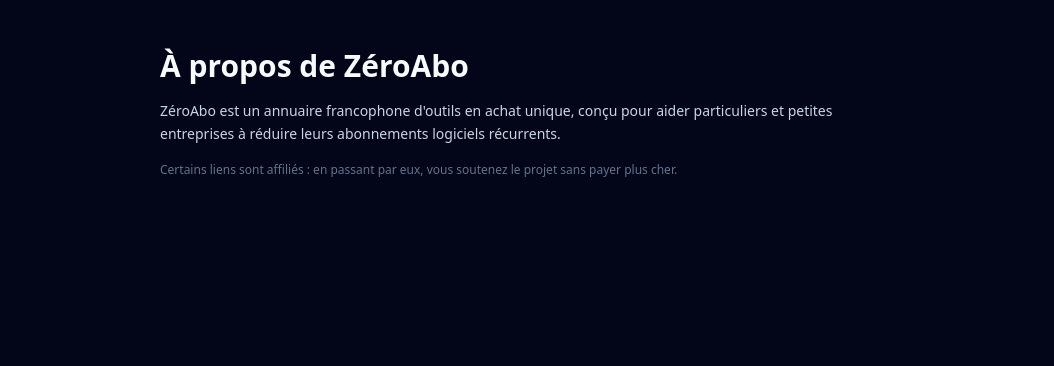
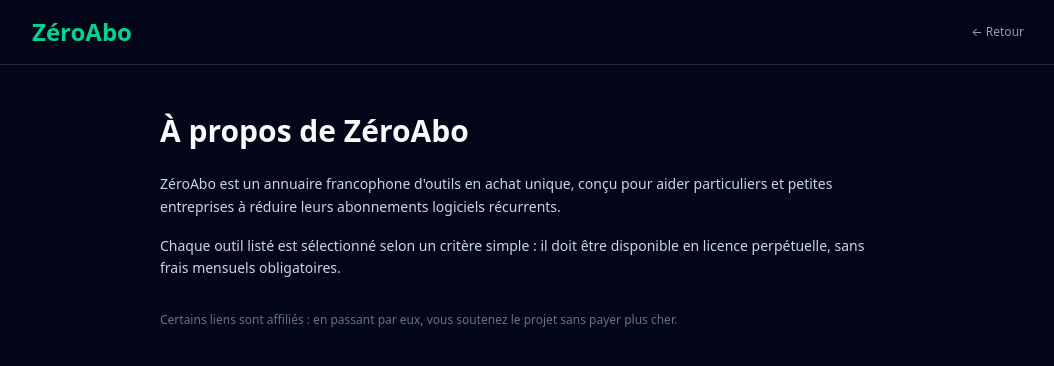
Before and after one commit to votreboosterdigital/zeroabo, a Next.js app: page /a-propos in a window 1280 px wide. Shown: the top 366 px of the page, without its empty margins (112-1166 px from the left). Built offline with nearby package versions, Linux system fonts and the light colour scheme.

Commit message:
feat: bloc economies + retour sur page a-propos

```diff
--- a/app/a-propos/page.tsx
+++ b/app/a-propos/page.tsx
@@ -1,15 +1,37 @@
 // app/a-propos/page.tsx
+import Link from "next/link";
+
 export default function APropos() {
   return (
     <main className="min-h-screen bg-slate-950 text-slate-50">
+      <header className="border-b border-slate-800 bg-slate-950/80 backdrop-blur">
+        <div className="max-w-5xl mx-auto px-4 py-4 flex items-center justify-between">
+          <Link href="/">
+            <h1 className="text-2xl font-semibold text-emerald-400 hover:text-emerald-300">
+              ZéroAbo
+            </h1>
+          </Link>
+          <Link
+            href="/"
+            className="text-xs text-slate-400 hover:text-emerald-400 transition-colors"
+          >
+            ← Retour
+          </Link>
+        </div>
+      </header>
+
       <section className="max-w-3xl mx-auto px-4 py-12">
-        <h1 className="text-3xl font-bold mb-4">À propos de ZéroAbo</h1>
-        <p className="text-sm text-slate-300 leading-relaxed">
+        <h2 className="text-3xl font-bold mb-6">À propos de ZéroAbo</h2>
+        <p className="text-sm text-slate-300 leading-relaxed mb-4">
           ZéroAbo est un annuaire francophone d&apos;outils en achat unique,
           conçu pour aider particuliers et petites entreprises à réduire leurs
           abonnements logiciels récurrents.
         </p>
-        <p className="mt-4 text-xs text-slate-500">
+        <p className="text-sm text-slate-300 leading-relaxed mb-4">
+          Chaque outil listé est sélectionné selon un critère simple : il doit
+          être disponible en licence perpétuelle, sans frais mensuels obligatoires.
+        </p>
+        <p className="text-xs text-slate-500 mt-8">
           Certains liens sont affiliés&nbsp;: en passant par eux, vous soutenez
           le projet sans payer plus cher.
         </p>
--- a/app/outil/[slug]/page.tsx
+++ b/app/outil/[slug]/page.tsx
@@ -1,3 +1,4 @@
+// app/outil/[slug]/page.tsx
 import { notFound } from "next/navigation";
 import type { Metadata } from "next";
 import Link from "next/link";
@@ -29,7 +30,7 @@
   if (!outil) return notFound();
 
   return (
-    <main className="min-h-screen flex flex-col">
+    <main className="min-h-screen flex flex-col bg-slate-950 text-slate-50">
       <header className="border-b border-slate-800 bg-slate-950/80 backdrop-blur">
         <div className="max-w-5xl mx-auto px-4 py-4 flex items-center justify-between">
           <Link href="/">
@@ -46,23 +47,39 @@
         </div>
       </header>
 
-      <main className="flex-1 max-w-3xl mx-auto px-4 pt-10 pb-16 w-full">
+      <section className="flex-1 max-w-3xl mx-auto px-4 pt-10 pb-16 w-full">
+        {/* Titre + badge */}
         <div className="flex flex-wrap items-center gap-3 mb-2">
           <h2 className="text-3xl font-bold text-slate-50">{outil.nom}</h2>
           <span className="rounded-full bg-emerald-500/20 border border-emerald-500 px-3 py-1 text-xs font-semibold text-emerald-400">
             Achat unique
           </span>
         </div>
+
         <p className="text-sm text-slate-400 mb-6">
           Alternative à{" "}
-          <span className="text-slate-200 font-medium">
-            {outil.originalApp}
-          </span>
+          <span className="text-slate-200 font-medium">{outil.originalApp}</span>
         </p>
+
+        {/* Bloc économies */}
+        {outil.savings > 0 && (
+          <div className="mb-6 rounded-lg border border-emerald-500/30 bg-emerald-500/10 px-4 py-3 flex items-center gap-3">
+            <span className="text-2xl">💸</span>
+            <p className="text-sm text-emerald-300">
+              En payant une seule fois, vous économisez environ{" "}
+              <span className="font-bold text-emerald-400">
+                {outil.savings} €
+              </span>{" "}
+              sur 3 ans par rapport à un abonnement.
+            </p>
+          </div>
+        )}
+
         <p className="text-slate-200 leading-relaxed mb-8">
           {outil.longDescription}
         </p>
 
+        {/* Fonctionnalités */}
         <div className="mb-8">
           <h3 className="text-lg font-semibold text-slate-50 mb-3">
             Fonctionnalités clés
@@ -80,15 +97,25 @@
           </ul>
         </div>
 
+        {/* Prix + CTA */}
+        <div className="rounded-lg border border-slate-700 bg-slate-900 p-5 mb-6">
+          <p className="text-xs text-slate-500 uppercase tracking-wide mb-1">
+            Paiement unique
+          </p>
+          <p className="text-2xl font-bold text-slate-50 mb-4">{outil.prix}</p>
           <a
             href={outil.affiliateUrl}
             target="_blank"
-          rel="noreferrer"
+            rel="noreferrer sponsored"
             className="inline-flex items-center gap-2 rounded-md bg-emerald-500 px-6 py-3 text-base font-semibold text-slate-950 hover:bg-emerald-400 transition-colors"
           >
             Voir l&apos;alternative →
           </a>
-      </main>
+          <p className="mt-3 text-xs text-slate-500">
+            Lien affilié — vous soutenez ZéroAbo sans payer plus cher.
+          </p>
+        </div>
+      </section>
 
       <footer className="border-t border-slate-800 bg-slate-950/80">
         <div className="max-w-5xl mx-auto px-4 py-4">
```
Lines whose indentation alone changed are shown as unchanged.
